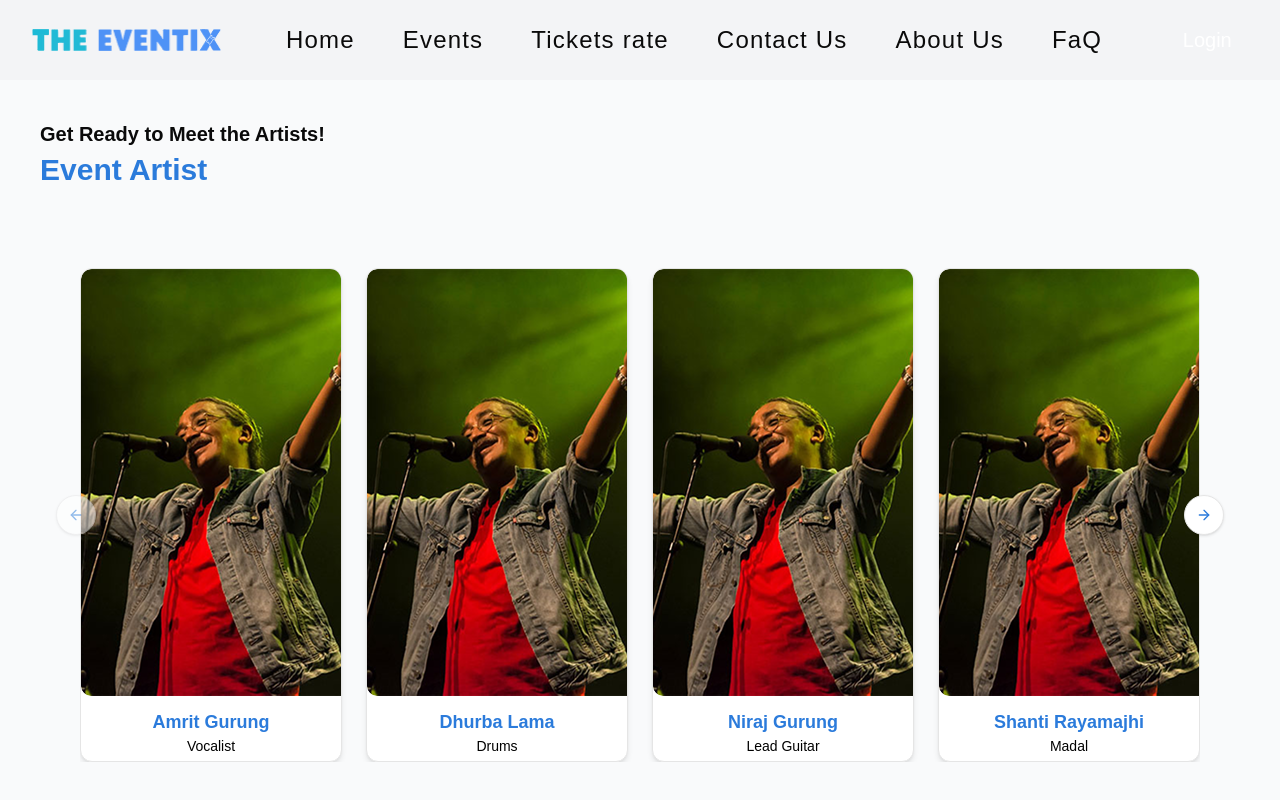
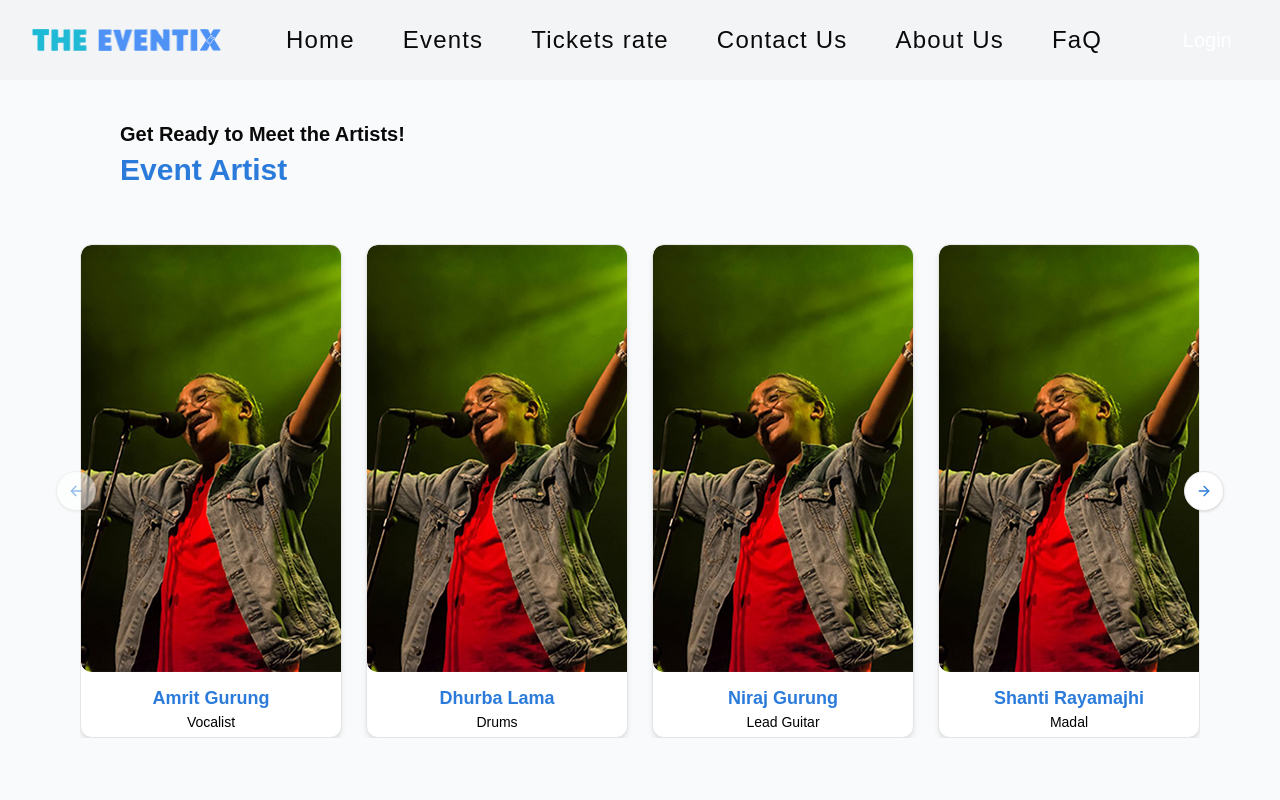
Before and after one commit to PanaceaSolution/ETMS-VP.0.3, a Next.js app in the folder client/: page /events/1 in a window 1280 px wide. Shown: the top 800 px of the page. Built offline with nearby package versions, Linux system fonts and the light colour scheme; a web font is replaced by a local one.

Commit message:
EventTextBlock

```diff
--- a/client/src/app/(routes)/events/[id]/page.tsx
+++ b/client/src/app/(routes)/events/[id]/page.tsx
@@ -1,21 +1,15 @@
 import React from "react";
 import ArtistSlider from "@/components/features/EventDetails/ArtistSlider";
 import MapSection from "@/components/ui/MapSection";
+import EventTextBlock from "@/components/features/EventDetails/EventTextBlock";
 
 const EventDetailsPage = () => {
   return (
   <main className="min-h-screen pt-10 bg-gray-50">
 
-  <div className="w-full px-20 sm:px-6 lg:px-10 max-w-[1440px] mx-auto">
-    <section className="mb-10 text">
-      <h2 className="text-lg sm:text-xl font-semibold mb-1">
-        Get Ready to Meet the Artists!
-      </h2>
-      <h1 className="text-2xl sm:text-3xl text-[#2B7BDB] font-bold">
-        Event Artist
-      </h1>
-    </section>
+  <div className="w-full  sm:px-6 lg:px-10 max-w-[1440px] mx-auto">
 
+     <EventTextBlock />
       <ArtistSlider />
       <MapSection />
     </div>
--- /dev/null
+++ b/client/src/components/features/EventDetails/EventTextBlock.tsx
@@ -0,0 +1,18 @@
+import React from 'react'
+
+const EventTextBlock = () => {
+  return (
+    <div>
+         <section className="mb-4 text px-20">
+      <h2 className="text-lg sm:text-xl font-semibold mb-1">
+        Get Ready to Meet the Artists!
+      </h2>
+      <h1 className="text-2xl sm:text-3xl text-[#2B7BDB] font-bold">
+        Event Artist
+      </h1>
+    </section>
+    </div>
+  )
+}
+
+export default EventTextBlock
```
